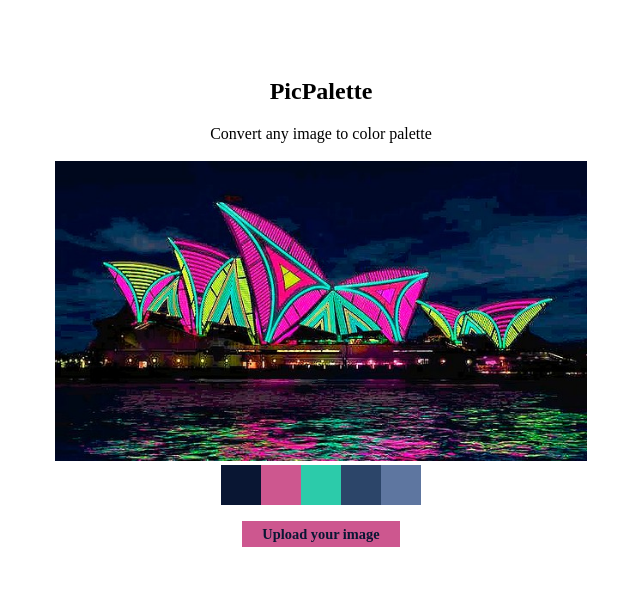
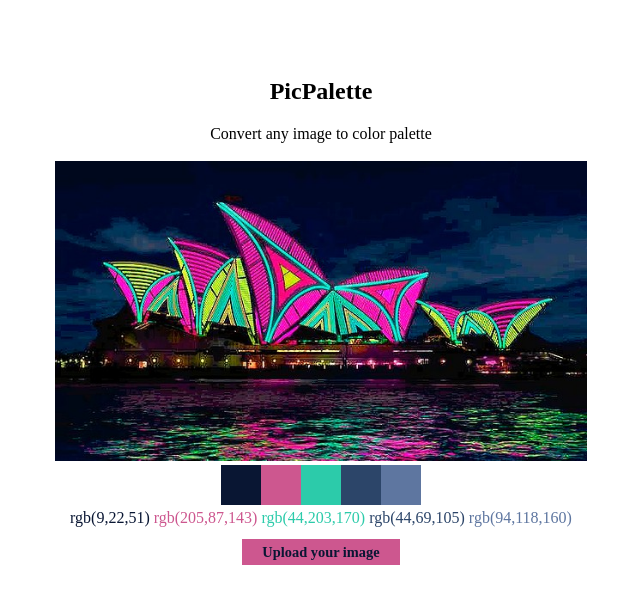
Before and after one commit to netham91/PicPalette.js, a plain HTML site: page index.html in a window 1280 px wide. Shown: the whole page, without its empty margins (319-959 px from the left). Drawn offline with Linux system fonts and the light colour scheme.

Commit message:
Display RGB code

```diff
--- a/PicPalette.js
+++ b/PicPalette.js
@@ -547,6 +547,7 @@ PicPalette.prototype.addPaletteCanvas = function(Palette,divId){
         ctx.fill();
 
     }
+
     div.innerHTML="";
     div.appendChild(this.paletteCanvas);
     return this.paletteCanvas;
--- a/index.html
+++ b/index.html
@@ -57,6 +57,7 @@
 	<img id="pic" src="sample2.jpg">
 	<div>
 	<div id="paletteCanvas"></div>
+	<div id="paletteCodes"></div>
 	<form action="#">
   <p class="imageLoader">
     <input type="file" name="imageLoader" id="imageLoader" />
@@ -84,6 +85,7 @@ function(newPalette){
 		//document.body.appendChild(img);
 		scan.addPaletteCanvas(Palette,"paletteCanvas");
 		pagePalette(Palette);
+		insertPalette(Palette);
 	});
 
 
@@ -103,6 +105,7 @@ function handleImage(e){
 			//document.body.appendChild(img);
 			scan.addPaletteCanvas(Palette,"paletteCanvas");
 			pagePalette(Palette);
+			insertPalette(Palette);
 			});
         }
         img.src = event.target.result;
@@ -117,6 +120,18 @@ function pagePalette(Palette){
 
 }
 
+function insertPalette(Palette){
+	document.getElementById('paletteCodes').innerHTML = "";
+	for(i=0;i<Palette.length;i++){
+
+		var dateSpan = document.createElement('span')
+		dateSpan.innerHTML = " rgb("+Palette[i][0]+","+Palette[i][1]+","+Palette[i][2]+") ";
+		dateSpan.style.color = "rgb("+Palette[i][0]+","+Palette[i][1]+","+Palette[i][2]+")";
+
+		document.getElementById('paletteCodes').appendChild(dateSpan);
+	}
+}
+
 
 </script>
 
```
Also changed, not shown: sample.jpeg (added), sample1.png (added).
